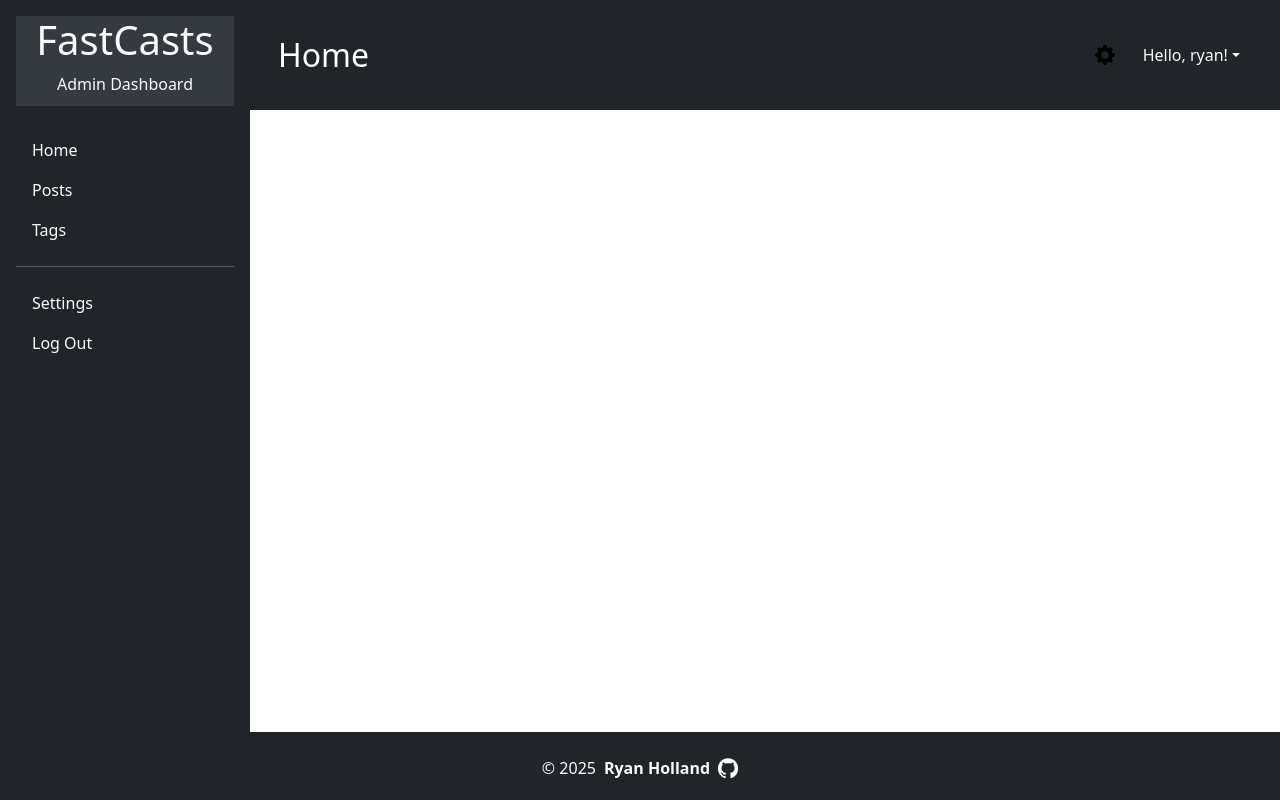
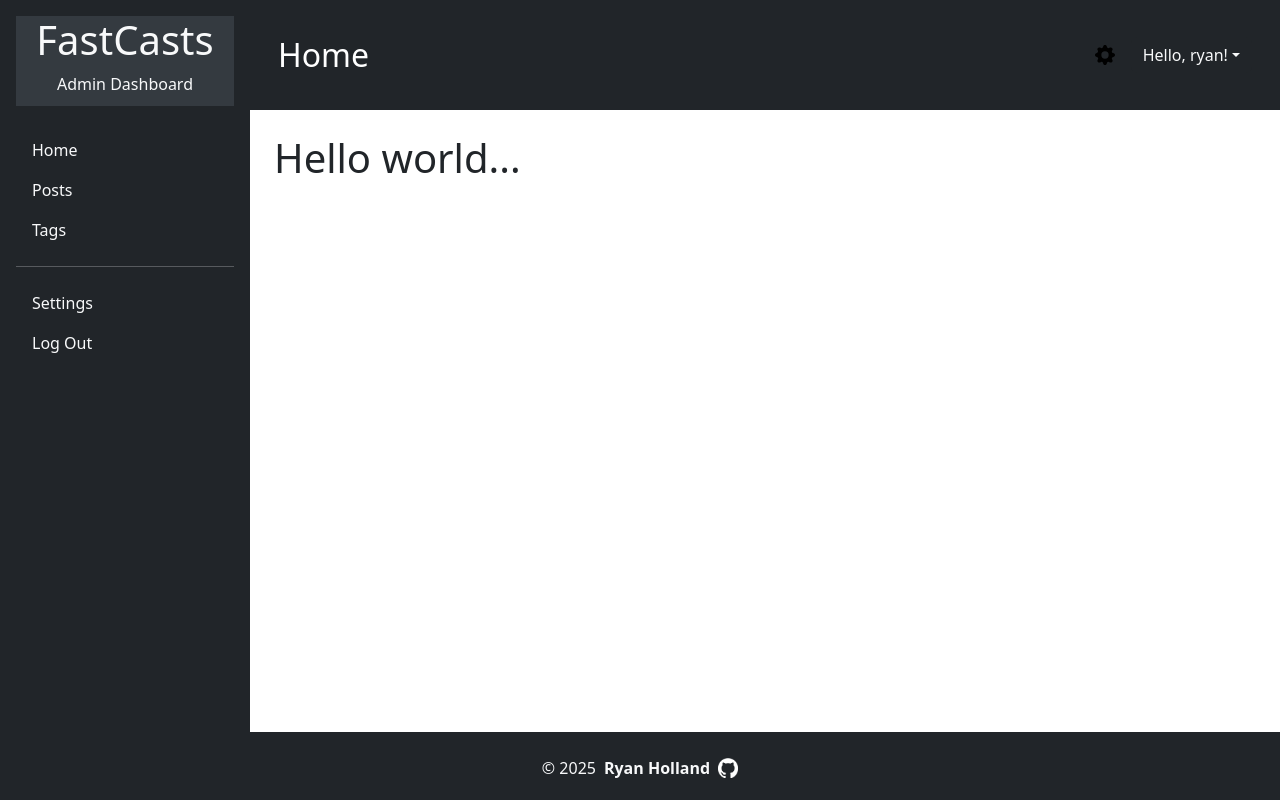
Before and after one commit to ryangholland/top-blog-admin, a React (Vite) app: page / in a window 1280 px wide. Built offline with nearby package versions, Linux system fonts and the light colour scheme.

Commit message:
Create Layout.jsx, clean up App.jsx

```diff
--- a/src/App.jsx
+++ b/src/App.jsx
@@ -1,24 +1,10 @@
-import Header from "./components/Header";
-import Sidebar from "./components/Sidebar";
-import Footer from "./components/Footer";
+import Layout from "./layouts/Layout";
 
 function App() {
   return (
-    <div className="d-flex flex-column" style={{ minHeight: "100vh" }}>
-      {/* Sidebar */}
-      <div className="d-flex flex-grow-1">
-        <Sidebar />
-        <div className="flex-grow-1">
-          {/* Header */}
-          <Header pageTitle="Home" userName="ryan" onLogout={() => console.log("Logging out...")} />
-
-          {/* Main content goes here */}
-        </div>
-      </div>
-
-      {/* Footer */}
-      <Footer />
-    </div>
+    <Layout>
+      <h1>Hello world...</h1>
+    </Layout>
   );
 }
 
--- /dev/null
+++ b/src/layouts/Layout.jsx
@@ -0,0 +1,24 @@
+import Header from "../components/Header";
+import Sidebar from "../components/Sidebar";
+import Footer from "../components/Footer";
+
+export default function Layout({ children }) {
+  return (
+    <div className="d-flex flex-column" style={{ minHeight: "100vh" }}>
+      <div className="d-flex flex-grow-1">
+        <Sidebar />
+        <div className="flex-grow-1">
+          <Header
+            pageTitle="Home"
+            userName="ryan"
+            onLogout={() => console.log("Logging out...")}
+          />
+
+          <main className="p-4">{children}</main>
+        </div>
+      </div>
+
+      <Footer />
+    </div>
+  );
+}
```
